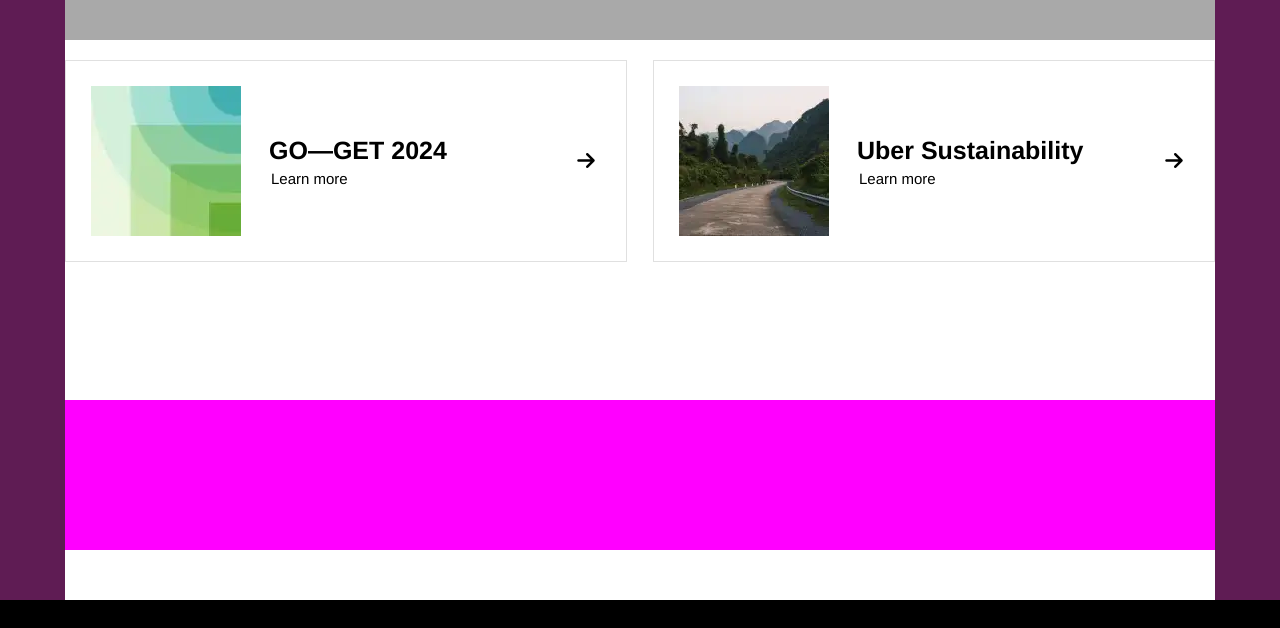
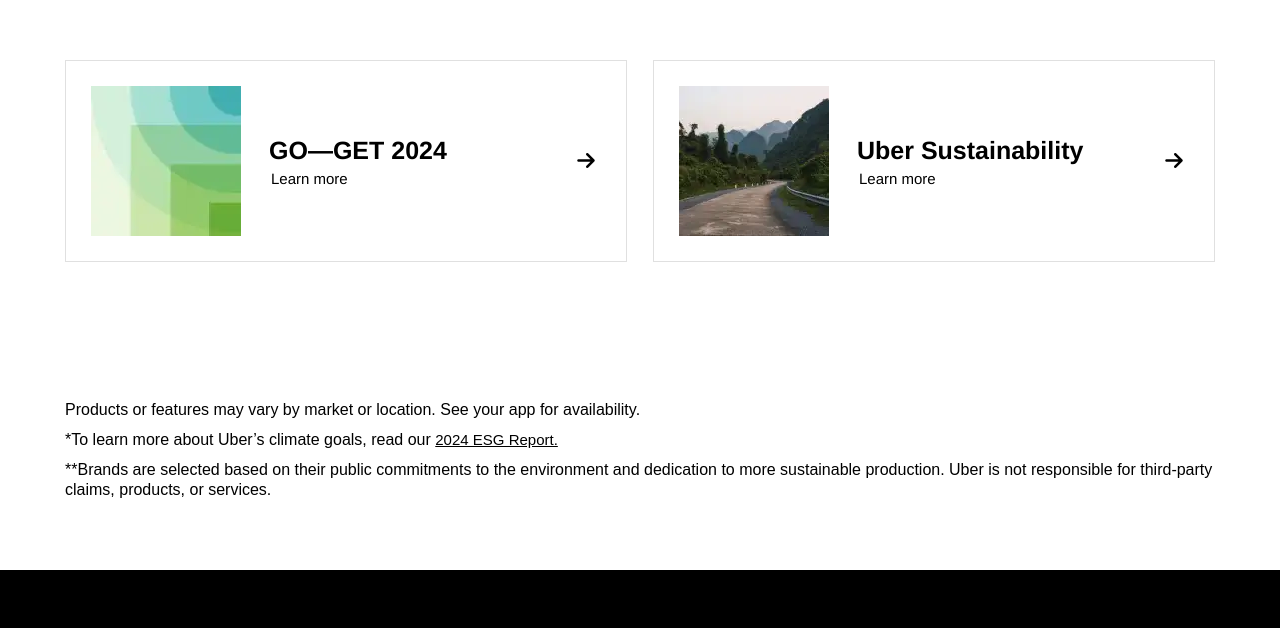
Before and after one commit to Ayu-147/Project-1, a plain HTML site: page go-get-0.html in a window 1280 px wide. Shown: the part 8562-9190 px from the top of the page. Drawn offline with Linux system fonts and the light colour scheme.

Commit message:
Add files via upload

```diff
--- a/go-get-0.css
+++ b/go-get-0.css
@@ -627,8 +627,8 @@ html {
 
 .container-ten {
     width: 100%;
-    height: 910px;
-    background-color: #5f1c54;
+    height: 880px;
+    /* background-color: #5f1c54; */
 }
 
 .container-ten-mid {
@@ -642,7 +642,7 @@ html {
     height: 250px;
     width: 100%;
     padding: 50px 0;
-    background-color: darkgrey;
+    /* background-color: darkgrey; */
 }
 
 .container-ten-content-one-image {
@@ -674,7 +674,7 @@ html {
     height: 150px;
     width: 510px;
     color: #000;
-    border:solid 1px #E0E0E0;
+    border: solid 1px #E0E0E0;
     /* background-color: #DEEEC6; */
     float: left;
     padding: 25px;
@@ -687,7 +687,7 @@ html {
     color: #000;
     float: right;
     padding: 25px;
-    border:solid 1px #E0E0E0;
+    border: solid 1px #E0E0E0;
 }
 
 .container-ten-content-two-box1-image {
@@ -708,17 +708,19 @@ html {
     margin-left: 30px;
 }
 
-.container-ten-content-two-box1-text-mid{
+.container-ten-content-two-box1-text-mid {
     height: 50px;
     width: 100%;
     /* background-color: blue; */
     margin-top: 50px;
 }
-.container-ten-content-two-box1-text h2{
+
+.container-ten-content-two-box1-text h2 {
     font: bold 25px helvetica;
     margin: 5px -2px;
 }
-.container-ten-content-two-box1-text p{
+
+.container-ten-content-two-box1-text p {
     margin: 0;
     font: 15px helvetica;
 }
@@ -763,17 +765,19 @@ html {
     margin-left: 30px;
 }
 
-.container-ten-content-two-box2-text-mid{
+.container-ten-content-two-box2-text-mid {
     height: 50px;
     width: 100%;
     /* background-color: blue; */
     margin-top: 50px;
 }
-.container-ten-content-two-box2-text h2{
+
+.container-ten-content-two-box2-text h2 {
     font: bold 25px helvetica;
     margin: 5px -2px;
 }
-.container-ten-content-two-box2-text p{
+
+.container-ten-content-two-box2-text p {
     margin: 0;
     font: 15px helvetica;
 }
@@ -799,90 +803,31 @@ html {
     font-size: 20px;
 }
 
-.container-ten-content-three{
+.container-ten-content-three {
     height: 150px;
     width: 100%;
-    background-color: fuchsia;
-    position: relative;
-    top: 120px;
+    /* background-color: fuchsia; */
+    /* position: relative;
+    top: 120px; */
+    margin-top: 120px;
+}
+
+.container-ten-content-three p {
+    margin: 10px 0;
+    font: 16px arial;
+    line-height: 20px;
+}
+
+.container-ten-content-three a {
+    font: 15px arial;
+    text-decoration: underline;
+    color: #000;
 }
 
 
-
-
-
-
-
-
-
-
-
-
-
-
-
-
-
-
-
-
-
-
-
-
-
-
-
-
-
-
-
-
-
-
-
-
-
-
-
-
-
-
-
-
-
-
-
-
-
-
-
-
-
-
-
-
-
-
-
-
-
-
-
-
-
-
-
-
-
-
-
-
-
-
-
-
-
+.container-ten-content-three a:hover {
+    color: rgba(255, 255, 255, 0.8);
+}
 
 
 
--- a/go-get-0.html
+++ b/go-get-0.html
@@ -249,7 +249,9 @@
                     </a>
                 </div>
                 <div class="container-ten-content-three">
-
+                    <p>Products or features may vary by market or location. See your app for availability.</p>
+                    <p>*To learn more about Uber’s climate goals, read our <a href="#">2024 ESG Report.</a></p>
+                    <p>**Brands are selected based on their public commitments to the environment and dedication to more sustainable production. Uber is not responsible for third-party claims, products, or services.</p>
                 </div>
             </div>
         </div>
```
